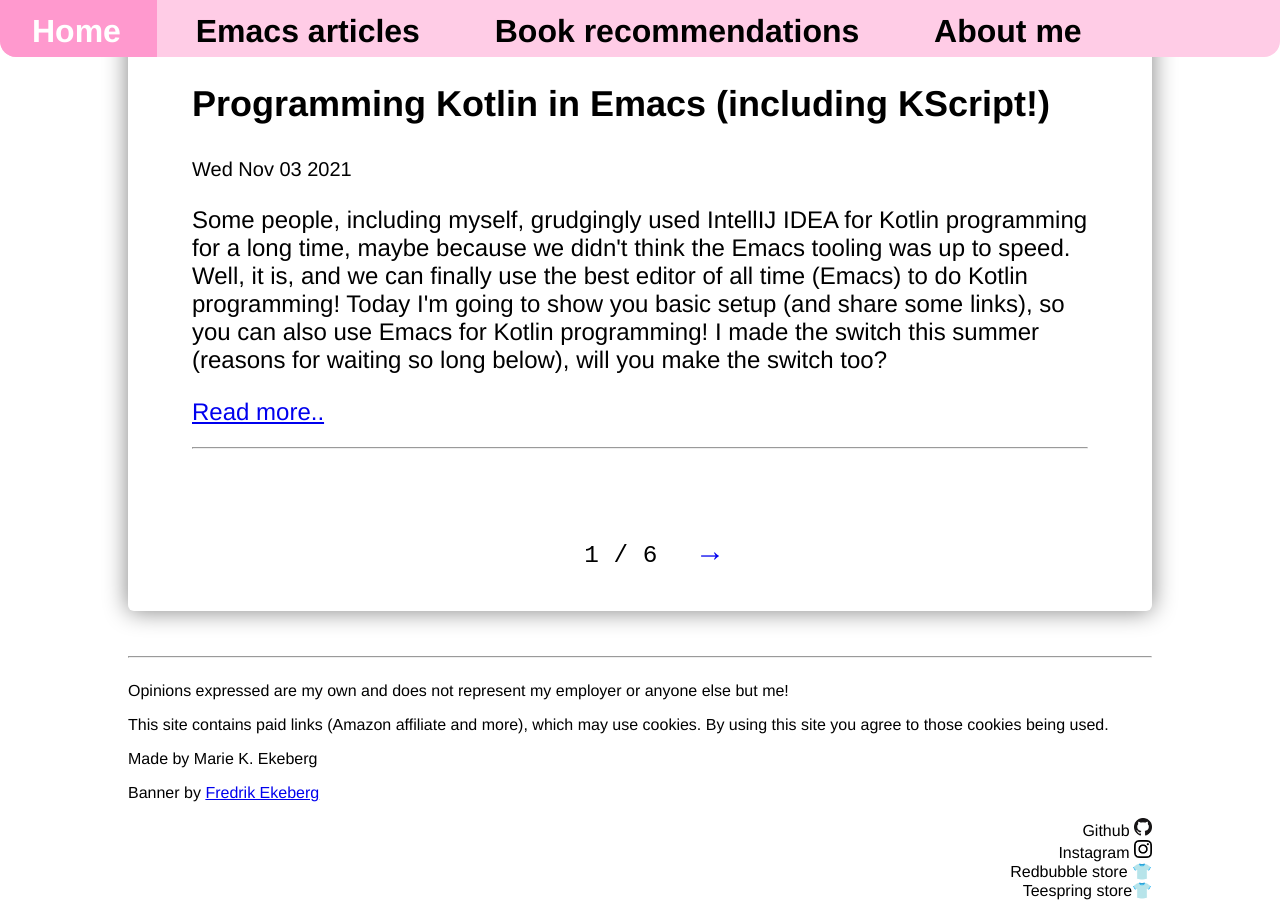
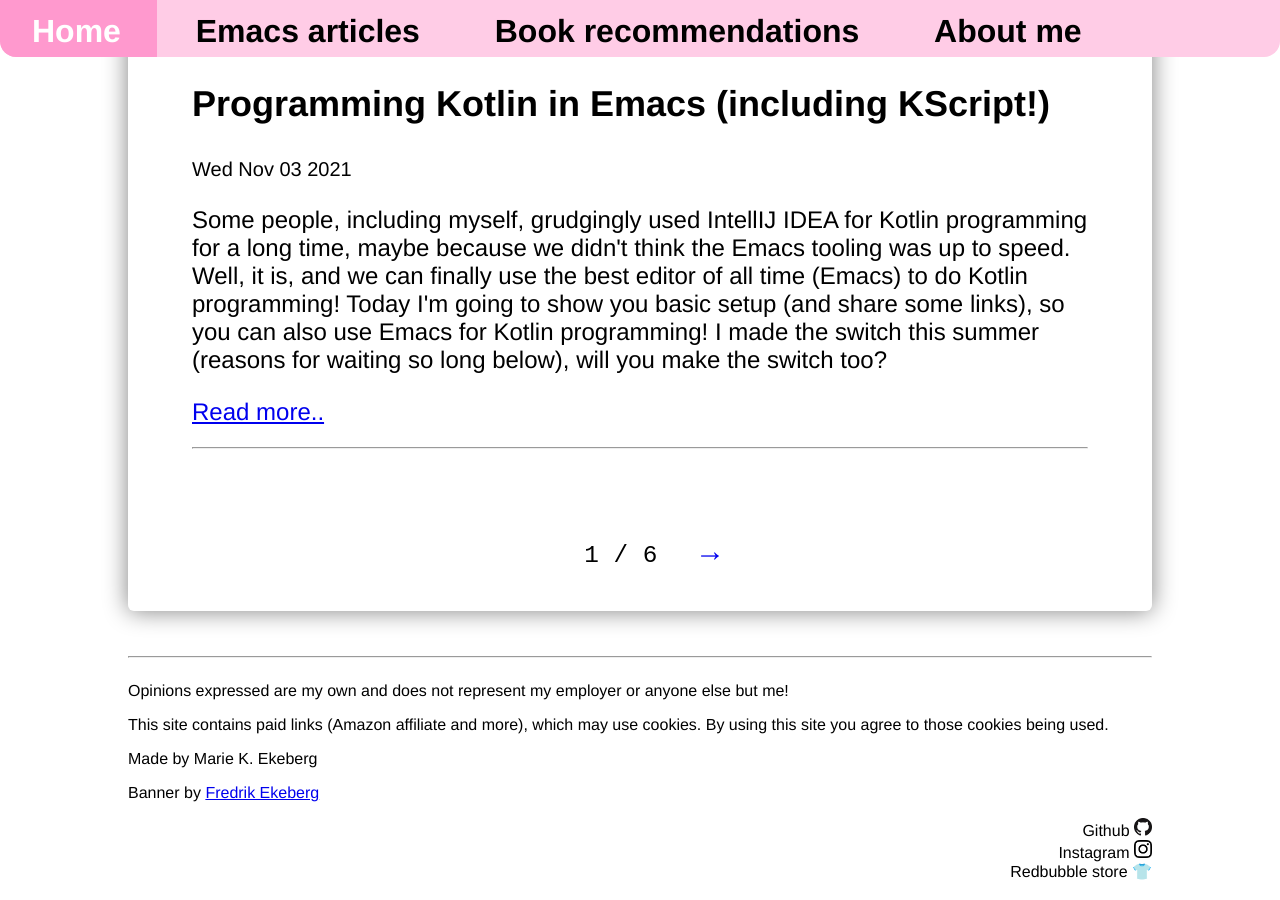
Before and after one commit to themkat/themkat.github.io, a Jekyll site: the page built from index.html, in a window 1280 px wide and 900 px high, scrolled down 2688 px. Built offline with Jekyll 4.4.1, drawn with Linux system fonts in a browser that asks for light colours; nearby versions of some CDN libraries; a script that is not in the unit is left out; the list of posts is cut into pages by our own code; comment, search, counter and statistics services are not loaded.

Commit message:
[SKIP] Removed link to teespring store as I will focus mostly on redbubble going forward.

```diff
--- a/_layouts/default.html
+++ b/_layouts/default.html
@@ -103,7 +103,6 @@
 				<a href="http://github.com/themkat">Github <img src="{{ "assets/img/github.png" | relative_url }}" alt="Github icon" /></a>
 				<a href="https://www.instagram.com/theemacsmkat/">Instagram <img src="{{ "assets/img/instagram_glyph.png" | relative_url }}" alt="Instagram icon" /></a>
 				<a href="https://www.redbubble.com/people/themkat/shop">Redbubble store 👕</a>
-				<a href="https://teespring.com/stores/cross-compile">Teespring store👕</a>
 			</div>
 		</div>
 
```
